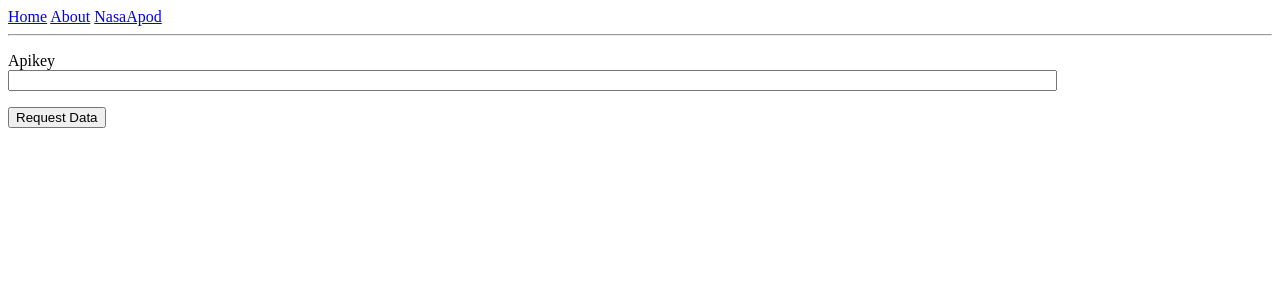
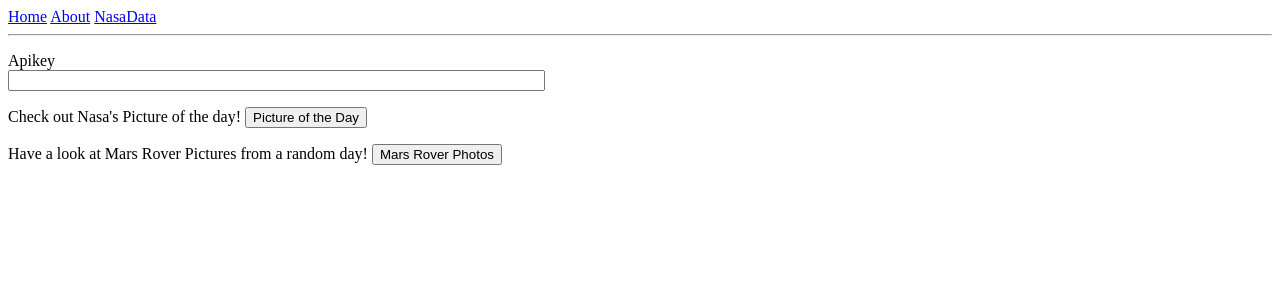
Before and after one commit to chalshaff12/cisc3140python, a Flask app: page /nasarequest in a window 1280 px wide. Shown: the top 300 px of the page. Run offline with Flask 2, Linux system fonts and the light colour scheme.

Commit message:
added functionality

```diff
--- a/app/forms.py
+++ b/app/forms.py
@@ -1,8 +1,10 @@
 from flask_wtf import FlaskForm
-from wtforms import StringField, PasswordField, BooleanField, SubmitField
-from wtforms.validators import DataRequired, ValidationError, Email, EqualTo
+from wtforms import StringField, PasswordField, BooleanField, SubmitField, IntegerField
+from wtforms.validators import DataRequired, ValidationError, EqualTo
 
 #form for api input
 class ApiKeyInputForm(FlaskForm):
 	apikey = StringField('Apikey', validators=[DataRequired()])
-	submit = SubmitField('Request Data')
+	apod = SubmitField('Picture of the Day')
+	#sol = IntegerField('Mars SOL')
+	rover = SubmitField('Mars Rover Photos')
--- a/app/routes.py
+++ b/app/routes.py
@@ -4,6 +4,7 @@ from app import app
 from app.forms import ApiKeyInputForm
 from werkzeug.urls import url_parse
 import requests
+import random
 
 #home page
 @app.route('/')
@@ -23,17 +24,33 @@ def nasarequest():
 	form = ApiKeyInputForm()
 	if form.validate_on_submit():
 		apikey = form.apikey.data #set apikey to input
-		res = requests.get(f'https://api.nasa.gov/planetary/apod?api_key={ apikey }') #call api
+		#check which API to request
+		if form.apod.data:
+			url = 'https://api.nasa.gov/planetary/apod?' #set API url
+			page = 'nasaApod.html' #set redirect template
+		elif form.rover.data:
+			sol = random.randint(1,2500) #random number for sol
+			url = f'https://api.nasa.gov/mars-photos/api/v1/rovers/curiosity/photos?sol={sol}&page=2&' #set API url with random sol input
+			page = 'nasaRover.html' #set redirect template
+		res = requests.get(f'{url}api_key={apikey}') #call api
 		status = res.status_code #get api page status to validate apikey
-		if status == 403: #invalid api key
+		if status == 403: #invalid api key error
 			flash('Please enter a valid API Key or use the DEMO_KEY')
 			return redirect(url_for('nasarequest'))
+		elif status == 429: #too many requests error
+			flash('Too many requests, please enter a different API Key or try again later')
+			return redirect(url_for('nasarequest'))
 		apijson = res.json() #store json from api
-		return render_template('nasaApod.html', apidata=apijson) #redirect to api display page
+		return render_template(page, apidata=apijson) #redirect to api display page
 	return render_template('nasarequest.html', form=form)
 #(my nasa apikey - lou5l9csSbcNzkWzpwMBdGCuDtWEmXPiCk5ZhReO)
 
-#api display page
+#apod display page
 @app.route('/nasaApod')
 def nasaApod():
 	return render_template('nasaApod.html', apidata=apijson)
+
+#rover display page
+@app.route('/nasaRover')
+def nasaRover():
+	return render_template('nasaRover.html', apidata=apijson)
--- a/app/templates/base.html
+++ b/app/templates/base.html
@@ -13,7 +13,7 @@
 		<div>
 			<a href="{{ url_for('index') }}">Home</a>
 		 	<a href="{{ url_for('about') }}">About</a>
-		 	<a href="{{ url_for('nasarequest') }}">NasaApod</a>
+		 	<a href="{{ url_for('nasarequest') }}">NasaData</a>
 		 </div>
 		<hr>
 		<!--display flash messages if exists-->
--- a/app/templates/index.html
+++ b/app/templates/index.html
@@ -5,5 +5,5 @@
 	<!--display home-page data-->
 	<h1>Welcome!</h1>
 	<br>
-	<a href="{{ url_for('nasarequest') }}">Click here to see Nasa's Picture of the Day</a>
+	<a href="{{ url_for('nasarequest') }}">Click here to see data from Nasa!</a>
 {% endblock %}
--- a/app/templates/nasarequest.html
+++ b/app/templates/nasarequest.html
@@ -6,12 +6,15 @@
 <form action="" method="post" novalidate>
 		{{ form.hidden_tag() }}
 		<p>
-			<!--for input display-->
+			<!--form input display-->
 			{{ form.apikey.label }}<br>
-			{{ form.apikey(size=128) }}<br>
+			{{ form.apikey(size=64) }}<br>
 		</p>
-		<!--for submit button display-->
-		<p>{{ form.submit() }}</p>
+		<!--form submit button display-->
+		<p>Check out Nasa's Picture of the day! {{ form.apod() }}</p>
+		<p>Have a look at Mars Rover Pictures from a random day! {{ form.rover() }}</p>
+
+
 	</form>
 
 {% endblock %}
```
Also changed, not shown: app/templates/nasaRover.html (added, +20 -0 lines).
